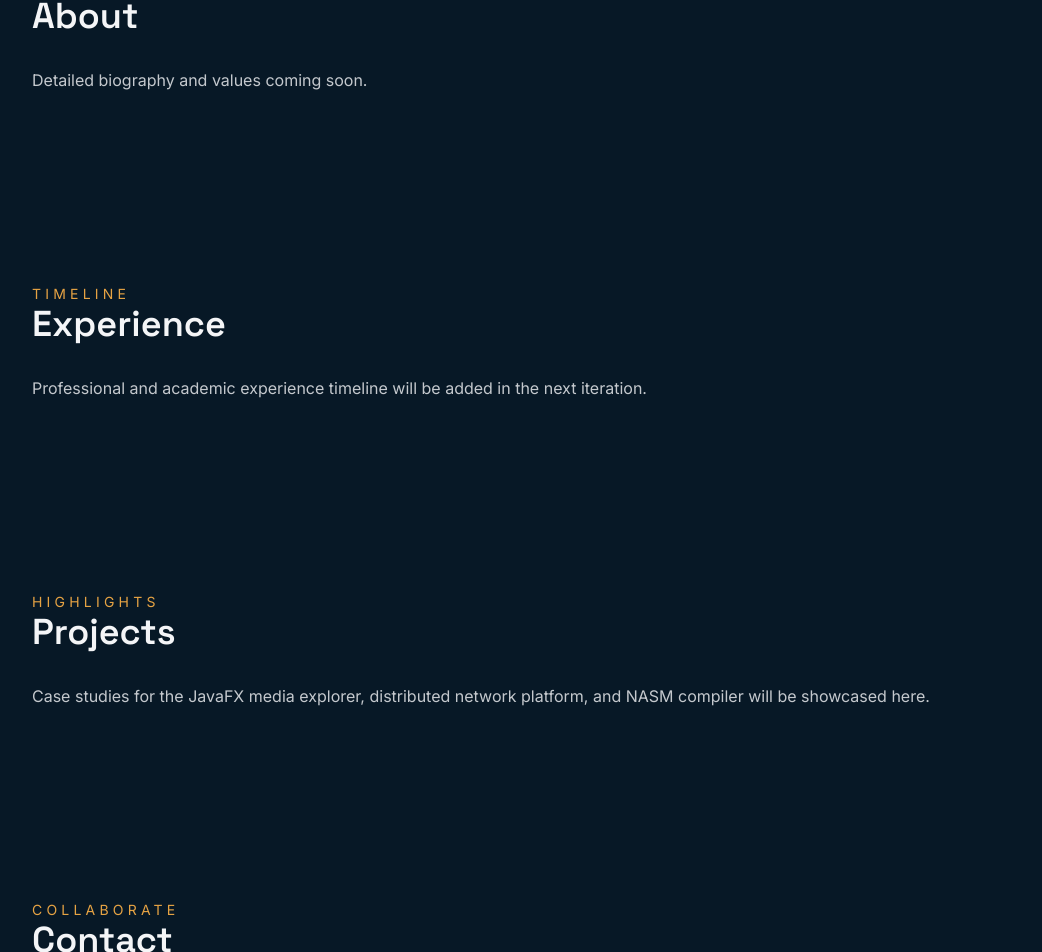
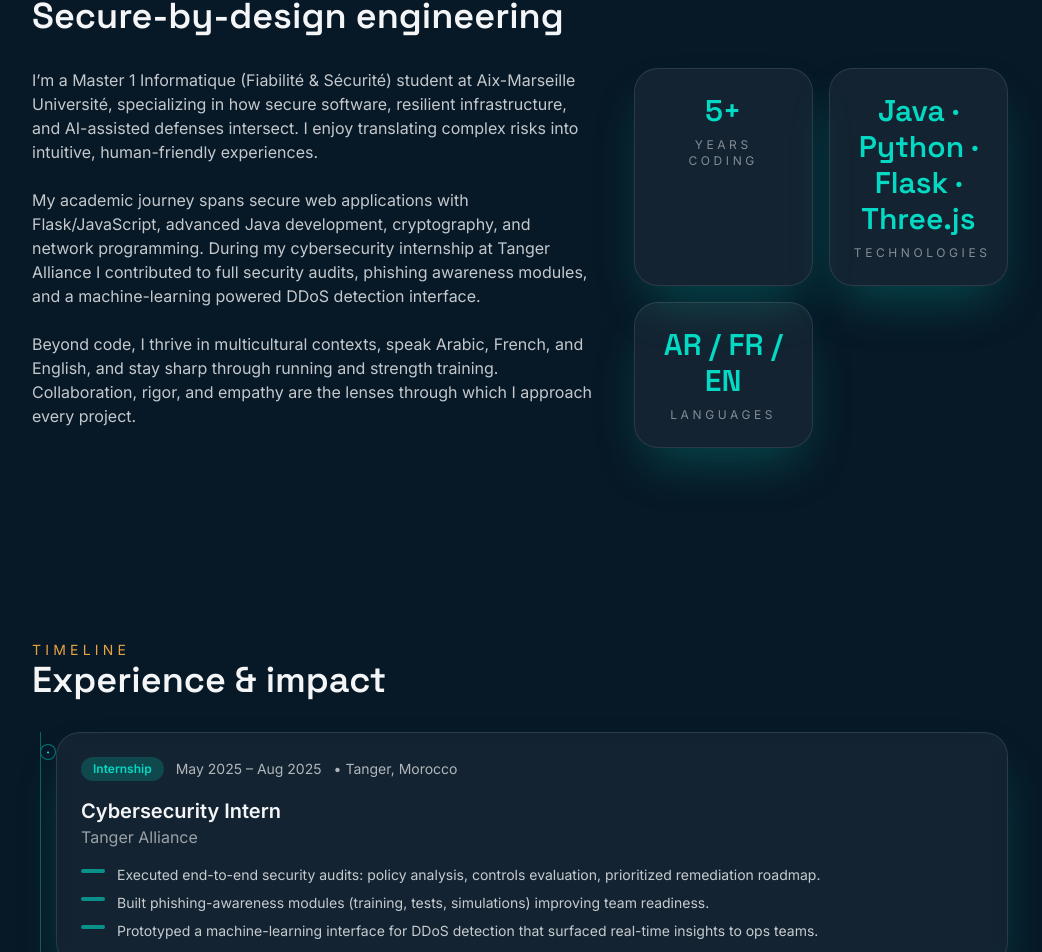
Before and after one commit to mohamed2003fh/personal-website, a React (Vite) app: page / in a window 1280 px wide. Shown: the part 834-1786 px from the top of the page, without its empty margins (120-1162 px from the left). Built offline with nearby package versions, Linux system fonts and the light colour scheme.

Commit message:
feat: add about and experience sections

```diff
--- a/src/App.tsx
+++ b/src/App.tsx
@@ -1,4 +1,6 @@
 import { HeroSection } from "./sections/Hero"
+import { AboutSection } from "./sections/About"
+import { ExperienceSection } from "./sections/Experience"
 import { Section } from "./components/layout/Section"
 
 function App() {
@@ -6,12 +8,8 @@ function App() {
     <div className="bg-midnight text-warm">
       <HeroSection />
       <main>
-        <Section id="about" title="About" eyebrow="Profile">
-          Detailed biography and values coming soon.
-        </Section>
-        <Section id="experience" title="Experience" eyebrow="Timeline">
-          Professional and academic experience timeline will be added in the next iteration.
-        </Section>
+        <AboutSection />
+        <ExperienceSection />
         <Section id="projects" title="Projects" eyebrow="Highlights">
           Case studies for the JavaFX media explorer, distributed network platform, and NASM compiler will be showcased here.
         </Section>
--- /dev/null
+++ b/src/sections/About.tsx
@@ -0,0 +1,29 @@
+import { Section } from "../components/layout/Section"
+import { aboutContent } from "../data/profile"
+
+export function AboutSection() {
+  return (
+    <Section id="about" title="Secure-by-design engineering" eyebrow="About">
+      <div className="grid gap-10 lg:grid-cols-[3fr,2fr]">
+        <div className="space-y-6 text-base text-warm/80">
+          {aboutContent.paragraphs.map((paragraph) => (
+            <p key={paragraph}>{paragraph}</p>
+          ))}
+        </div>
+        <div className="grid gap-4 sm:grid-cols-2">
+          {aboutContent.stats.map((stat) => (
+            <div
+              key={stat.label}
+              className="rounded-3xl border border-white/10 bg-white/5 p-6 text-center shadow-card"
+            >
+              <p className="text-3xl font-heading text-cyber">{stat.value}</p>
+              <p className="mt-2 text-xs uppercase tracking-[0.3em] text-warm/50">
+                {stat.label}
+              </p>
+            </div>
+          ))}
+        </div>
+      </div>
+    </Section>
+  )
+}
--- /dev/null
+++ b/src/sections/Experience.tsx
@@ -0,0 +1,50 @@
+import { Section } from "../components/layout/Section"
+import { experiences } from "../data/experience"
+
+const typeBadge: Record<(typeof experiences)[number]["type"], string> = {
+  Internship: "bg-cyber/20 text-cyber",
+  Employment: "bg-warm/10 text-warm/80",
+  Academic: "bg-amber/20 text-amber/90",
+}
+
+export function ExperienceSection() {
+  return (
+    <Section id="experience" title="Experience & impact" eyebrow="Timeline">
+      <div className="relative pl-6">
+        <div className="absolute left-2 top-0 h-full w-px bg-gradient-to-b from-cyber/40 via-warm/20 to-amber/30" />
+        <div className="space-y-10">
+          {experiences.map((item) => (
+            <article key={`${item.company}-${item.role}`} className="relative">
+              <span className="absolute -left-4 top-3 flex h-4 w-4 items-center justify-center rounded-full border border-cyber/50 bg-midnight text-cyber">
+                ·
+              </span>
+              <div className="rounded-3xl border border-white/10 bg-white/5 p-6 shadow-card backdrop-blur">
+                <div className="flex flex-wrap items-center gap-3 text-sm text-warm/70">
+                  <span className={`rounded-full px-3 py-1 text-xs font-semibold ${typeBadge[item.type]}`}>
+                    {item.type}
+                  </span>
+                  <span>
+                    {item.start} – {item.end}
+                  </span>
+                  <span>• {item.location}</span>
+                </div>
+                <h3 className="mt-4 text-xl font-semibold text-warm">
+                  {item.role}
+                </h3>
+                <p className="text-warm/60">{item.company}</p>
+                <ul className="mt-4 space-y-2 text-sm text-warm/80">
+                  {item.bullets.map((bullet) => (
+                    <li key={bullet} className="flex gap-3">
+                      <span className="mt-1 h-1 w-6 rounded-full bg-cyber/60" />
+                      <span>{bullet}</span>
+                    </li>
+                  ))}
+                </ul>
+              </div>
+            </article>
+          ))}
+        </div>
+      </div>
+    </Section>
+  )
+}
```
Also changed, not shown: 1 other file (tests, documents, lock files or other folders).
